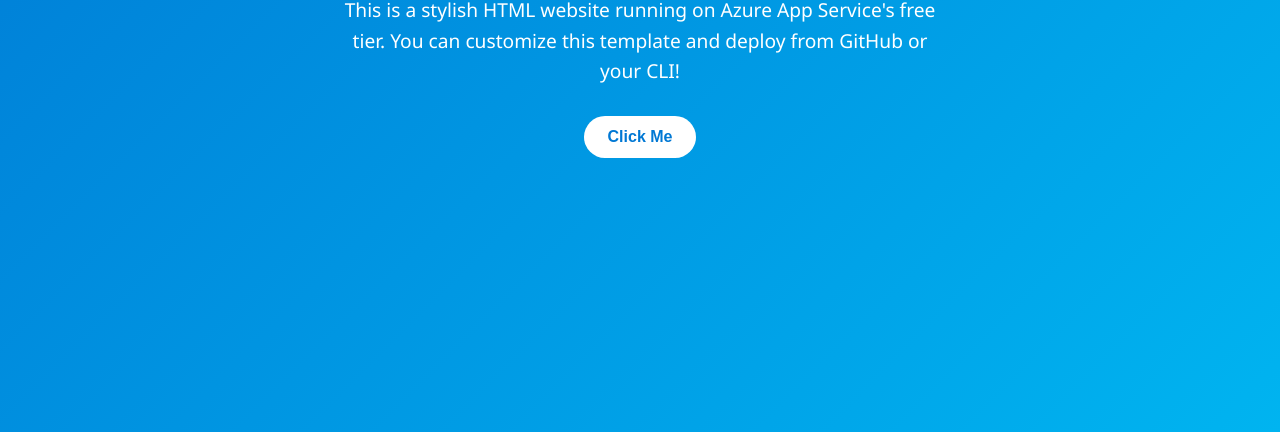
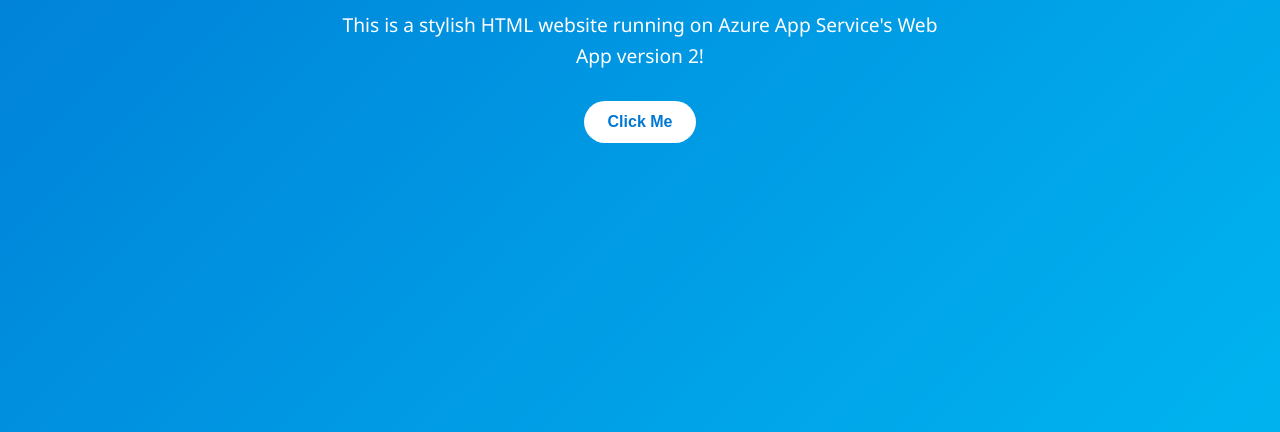
Before and after one commit to 28kanchan/WebDemo, a plain HTML site: page newindex.html in a window 1280 px wide. Shown: the part 368-800 px from the top of the page. Drawn offline with Linux system fonts and the light colour scheme.

Commit message:
initial commit

```diff
--- a/newindex.html
+++ b/newindex.html
@@ -61,7 +61,7 @@
 </head>
 <body>
   <h1>🚀 Welcome to Azure Web App</h1>
-  <p>This is a stylish HTML website running on Azure App Service's free tier. You can customize this template and deploy from GitHub or your CLI!</p>
+  <p>This is a stylish HTML website running on Azure App Service's Web App version 2!</p>
   <button class="button" onclick="alert('Thanks for visiting!')">Click Me</button>
 </body>
 </html>
```
